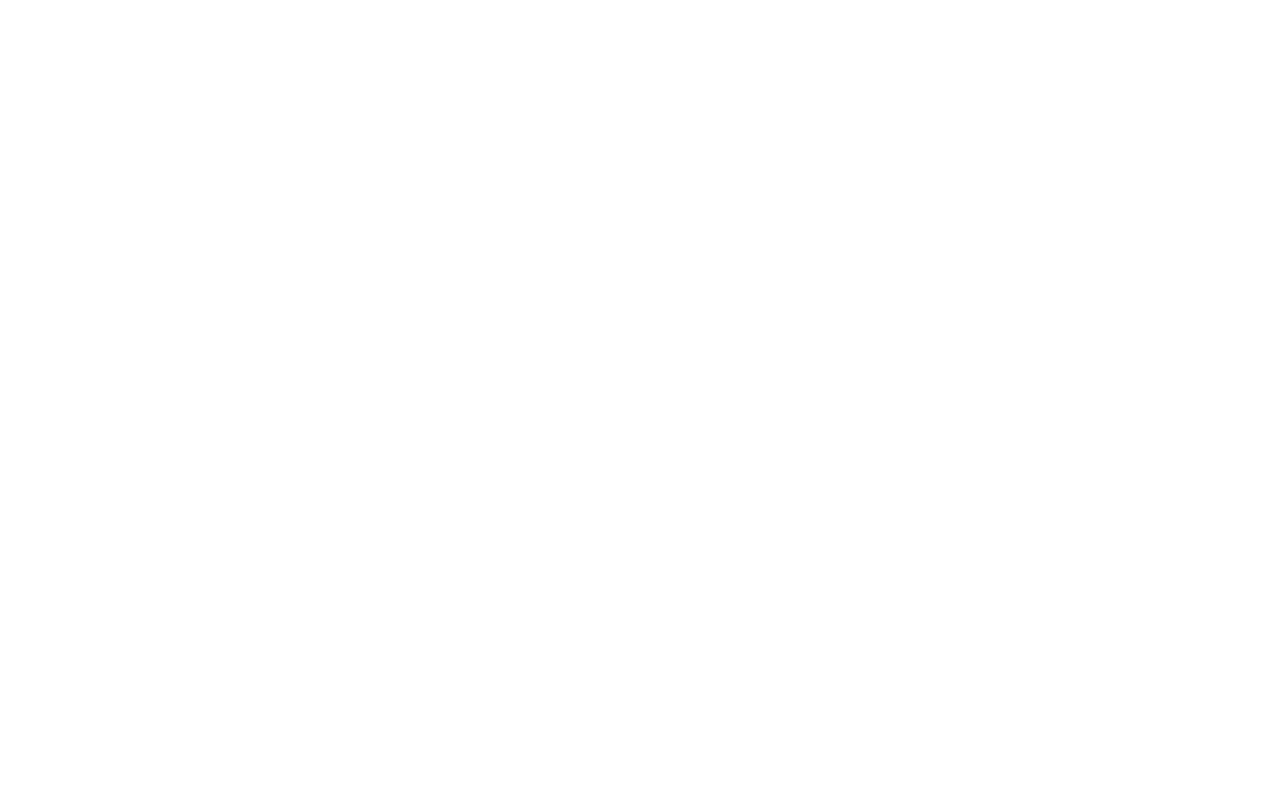
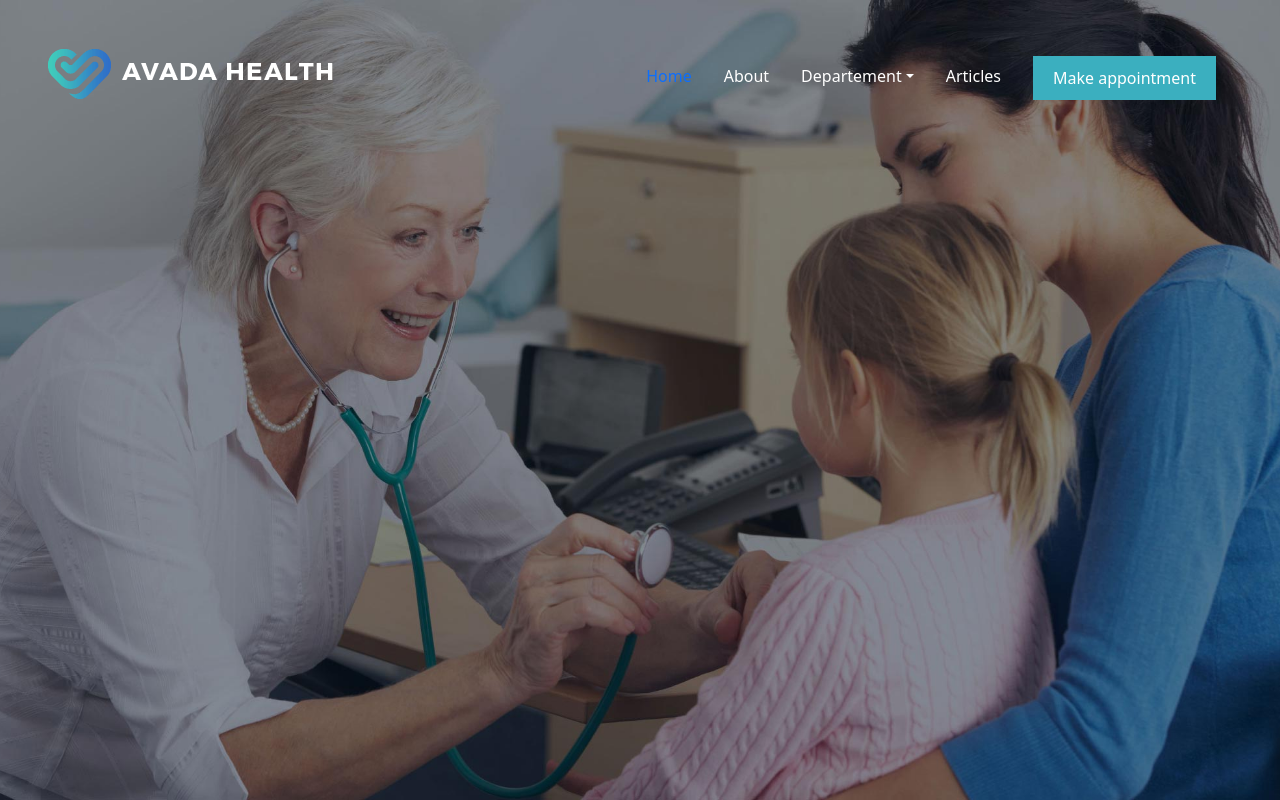
Before and after one commit to Mario-Marchio/proj-html-vuejs, a Vue app: page / in a window 1280 px wide. Built offline with nearby package versions, Linux system fonts and the light colour scheme.

Commit message:
navbar header done

```diff
--- a/index.html
+++ b/index.html
@@ -8,6 +8,8 @@
   </head>
   <body>
     <div id="app"></div>
+
     <script type="module" src="/src/main.js"></script>
+
   </body>
 </html>
--- a/src/App.vue
+++ b/src/App.vue
@@ -1,7 +1,20 @@
 <script>
-
+import AppHeader from './components/AppHeader.vue';
+import AppMain from './components/AppMain.vue';
+import AppFooter from './components/AppFooter.vue';
+export default {
+  components: { AppHeader, AppMain, AppFooter },
+  data() {
+    return {
+    }
+  },
+}
 </script>
 
-<template></template>
+<template>
+  <AppHeader />
+  <AppMain />
+  <AppFooter />
+</template>
 
 <style ></style>
--- /dev/null
+++ b/src/components/AppFooter.vue
@@ -0,0 +1,3 @@
+<script></script>
+
+<template></template>
--- /dev/null
+++ b/src/components/AppHeader.vue
@@ -0,0 +1,61 @@
+<script></script>
+
+<template>
+    <header>
+        <div class="d-flex justify-content-between p-5">
+            <a href="#">
+                <img src="../assets/img/medical_logo_1x_light.png" alt="Logo" class="d-inline-block align-text-top">
+            </a>
+            <ul class="nav ">
+                <li class="nav-item">
+                    <a class="nav-link  d-flex align-items-center pt-3 text-acqua" aria-current="page" href="#">Home</a>
+                </li>
+                <li class="nav-item">
+                    <a class="nav-link text-white d-flex align-items-center pt-3" href="#">About</a>
+                </li>
+                <li class="nav-item dropdown">
+                    <a class="nav-link text-white d-flex align-items-center pt-3 dropdown-toggle" data-bs-toggle="dropdown"
+                        href="#" role="button" aria-expanded="false">Departement</a>
+                    <ul class="dropdown-menu">
+                        <li><a class="dropdown-item" href="#">General Pratice</a></li>
+                        <li><a class="dropdown-item" href="#">Cardiology</a></li>
+                        <li><a class="dropdown-item" href="#">Pediatrics</a></li>
+                        <li><a class="dropdown-item" href="#">Diabetes Care</a></li>
+                        <li><a class="dropdown-item" href="#">Pre-natal Care</a></li>
+                        <li><a class="dropdown-item" href="#">Ultrasound Echocardiogram</a></li>
+                    </ul>
+                </li>
+                <li class="nav-item">
+                    <a class="nav-link text-white d-flex align-items-center pt-3 ">Articles</a>
+                </li>
+                <li class="nav-item ">
+                    <a class="nav-link text-white d-flex align-items-center  "><button class="rectangular-button">Make
+                            appointment</button></a>
+                </li>
+            </ul>
+        </div>
+    </header>
+</template>
+
+<style>
+header {
+    background-image: url(../assets/img/header-image-homepage.jpg);
+    background-size: cover;
+    background-position: center;
+    background-repeat: no-repeat;
+    height: 800px;
+}
+
+.rectangular-button {
+    display: inline-block;
+    padding: 10px 20px;
+    background-color: #3bafbf;
+    color: #fff;
+    border: none;
+    border-radius: 0;
+}
+
+.text-acqua {
+    color: #3bafbf;
+}
+</style>
--- /dev/null
+++ b/src/components/AppMain.vue
@@ -0,0 +1,3 @@
+<script></script>
+
+<template></template>
--- a/src/main.js
+++ b/src/main.js
@@ -1,4 +1,6 @@
 import { createApp } from 'vue'
 import App from './App.vue'
+import 'bootstrap/dist/js/bootstrap.min.js';
+import 'bootstrap/dist/css/bootstrap.min.css'
 
 createApp(App).mount('#app')
```
